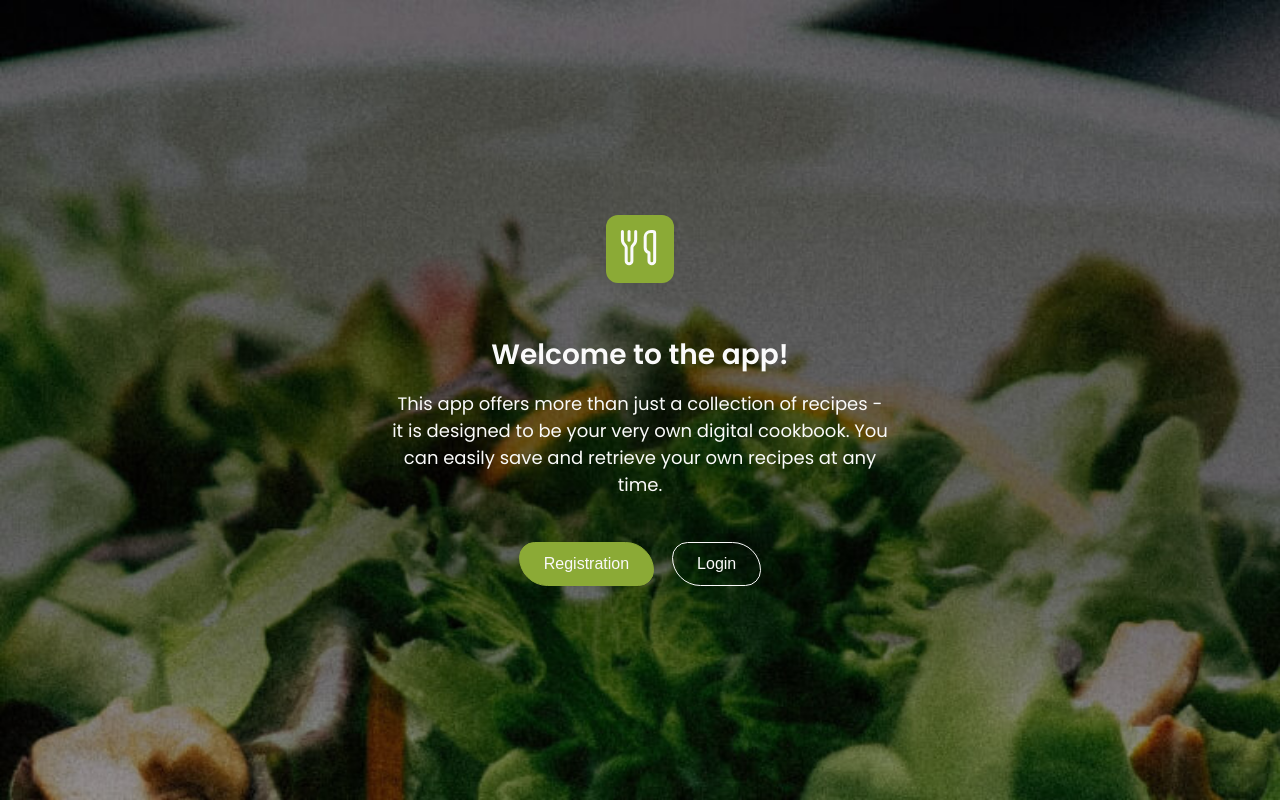
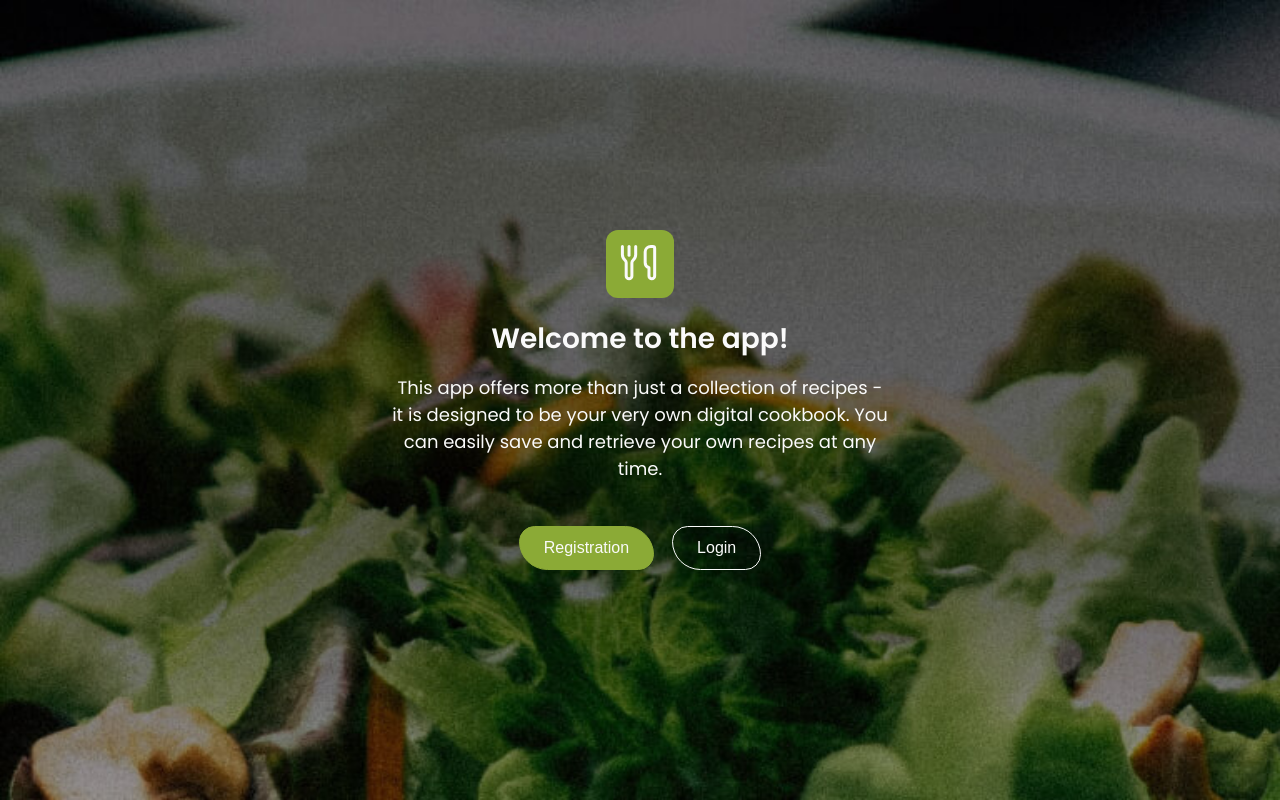
Before and after one commit to dag-szad/SoYummy, a Vue app in the folder frontend/: page / in a window 1280 px wide. Built offline with nearby package versions, Linux system fonts and the light colour scheme.

Commit message:
style: update logo component

```diff
--- a/frontend/src/components/templates/Logo.vue
+++ b/frontend/src/components/templates/Logo.vue
@@ -68,5 +68,10 @@ const navigate = () => {
 <style lang="scss" scoped>
 div {
     cursor: pointer;
+    height: 32px;
+
+    @media (min-width: 768px) {
+        height: 44px;
+    }
 }
 </style>
```
